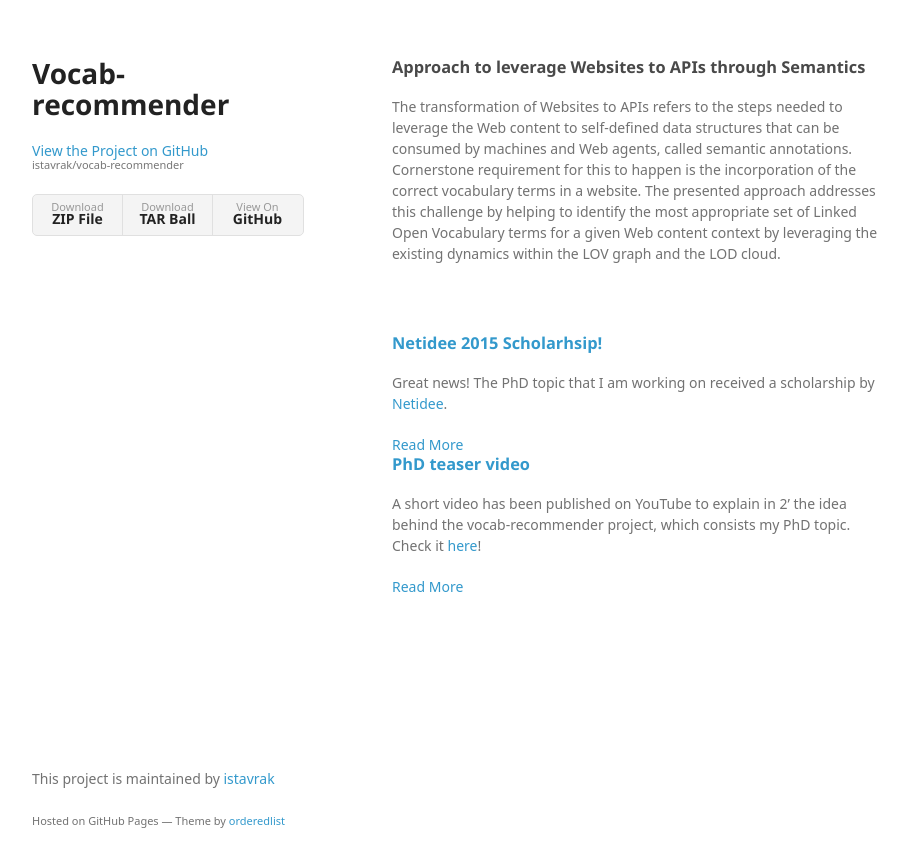
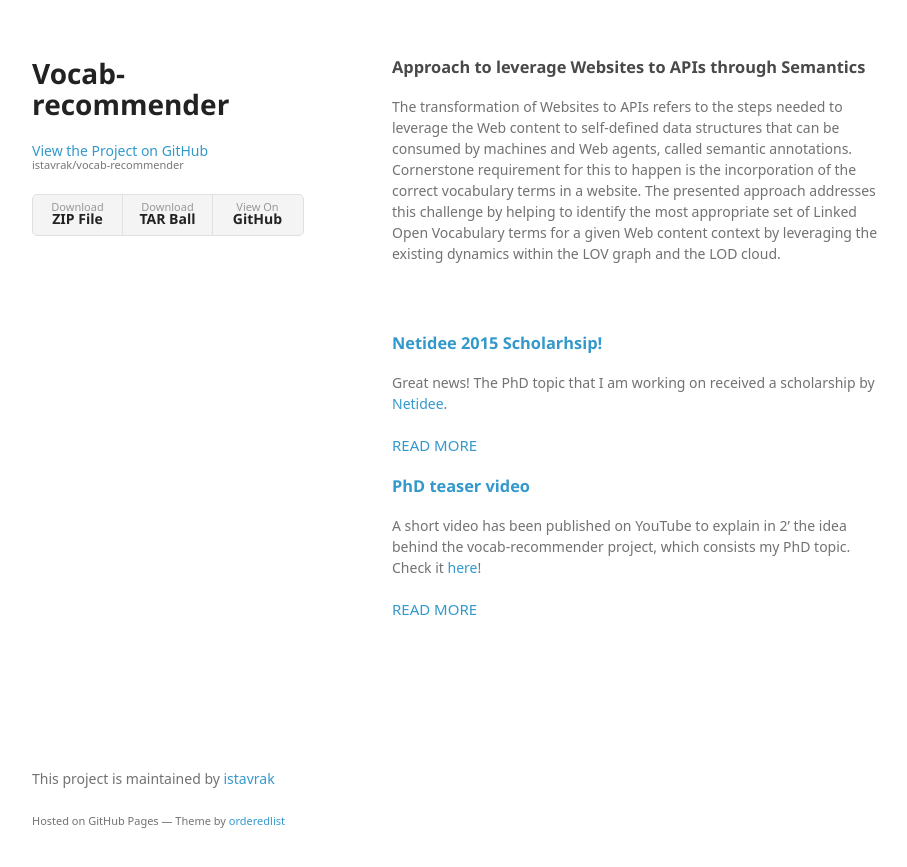
Before and after one commit to istavrak/vocab-recommender, a Jekyll site: the page built from index.html, in a window 1280 px wide. Shown: the top 867 px of the page, without its empty margins (178-1085 px from the left). Built offline with Jekyll 4.4.1, drawn with Linux system fonts in a browser that asks for light colours; some web fonts are replaced; Markdown is read by kramdown in place of the engine named in the settings.

Commit message:
css fixing read-more

```diff
--- a/stylesheets/styles.css
+++ b/stylesheets/styles.css
@@ -247,6 +247,14 @@ footer {
   bottom:50px;
   -webkit-font-smoothing:subpixel-antialiased;
 }
+article {
+  margin-bottom:20px;
+}
+
+.read-more {
+    text-transform: uppercase;
+    font-size:15px;
+}
 
 @media print, screen and (max-width: 960px) {
 
```
